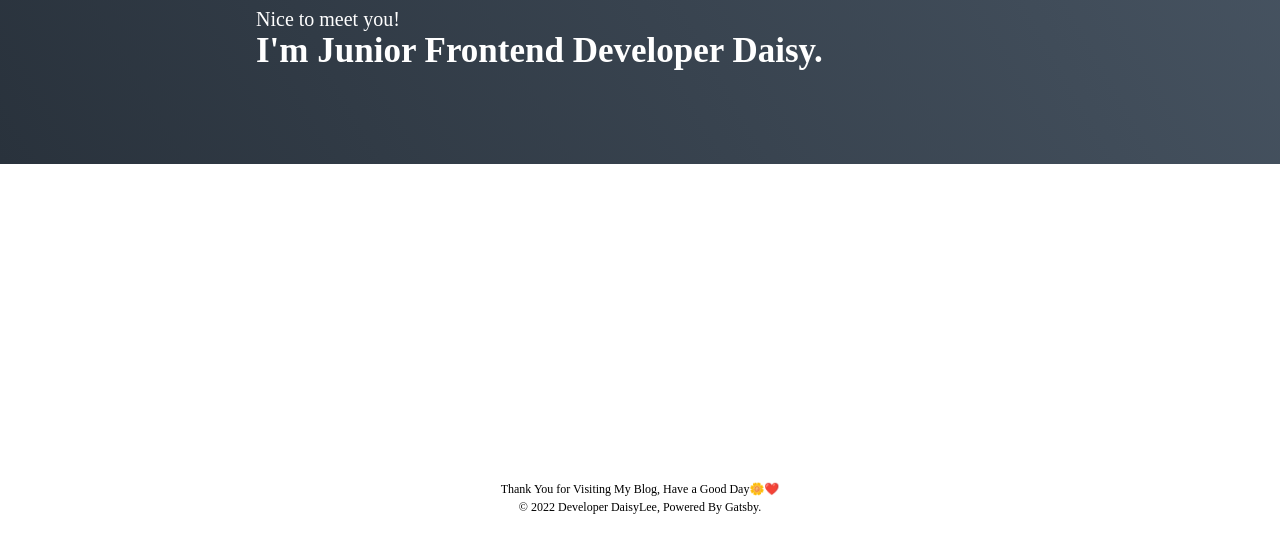
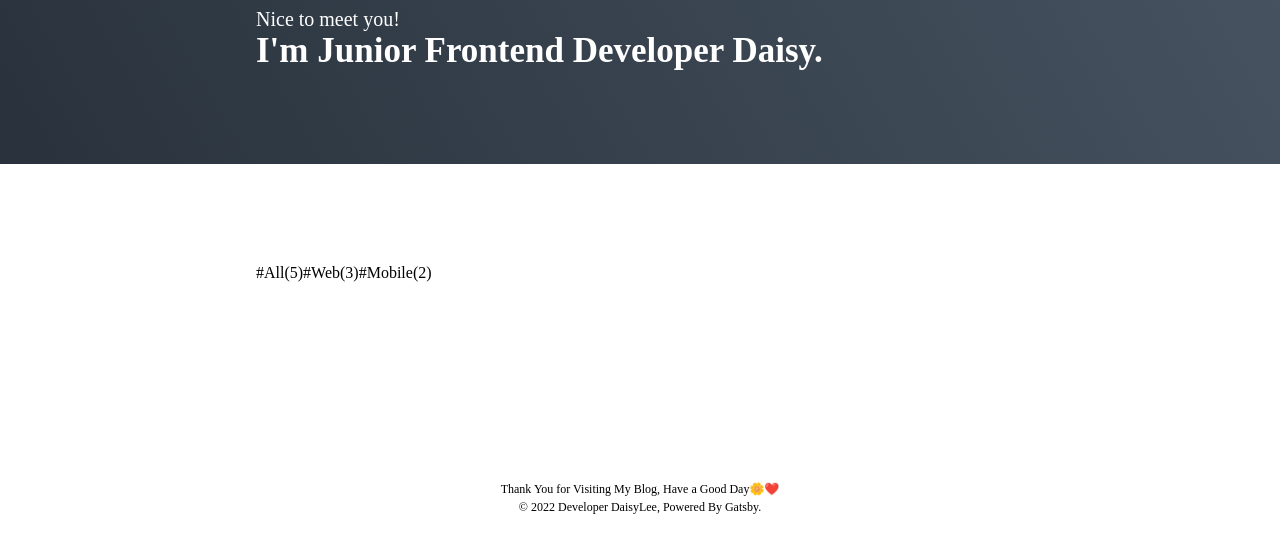
Before and after one commit to ddaisylee/daisylee.blog, a Gatsby site: page / in a window 1280 px wide. Shown: the part 236-788 px from the top of the page. Built offline with nearby package versions, Linux system fonts and the light colour scheme; Gatsby itself is replaced by a stand-in of ours; a web font is replaced by a local one.

Commit message:
Feature: CategoryList 컴포넌트 생성

```diff
--- /dev/null
+++ b/src/components/Main/CategoryList.tsx
@@ -0,0 +1,47 @@
+import React, {FunctionComponent} from 'react';
+import styled from '@emotion/styled';
+
+/*
+받아올 데이터 리스트
+{
+    "selectedCategory": "Web",
+    categoryList: {
+        "All": 5,
+        "Web": 3,
+        "Mobile": 2
+    }
+}
+*/
+
+//index.tsx에서 받아온 props값의 타입을 지정합니다.
+export type CategoryListProps = {
+    selectedCategory: string
+    categoryList: {
+        [key: string]: number
+    }
+}
+
+const CategoryListWrapper = styled.div`
+    display: flex;
+    flex-wrap: wrap;
+    width: 768px;
+    margin: 100px auto 0;
+`
+//Object.entries(객체)는 [key, value]쌍의 배열로 반환합니다.
+//배열로 반환하기 때문에 map 메서드를 사용해 순차적으로 나열할 수 있습니다.
+const CategoryList: FunctionComponent<CategoryListProps> = function({
+    selectedCategory,
+    categoryList,
+}){
+    return(
+        <CategoryListWrapper>
+            {Object.entries(categoryList).map(([name, count])=>(
+                <div key={name}>
+                    #{name}({count})
+                </div>
+            ))}
+        </CategoryListWrapper>
+    )
+}
+
+export default CategoryList;
--- a/src/pages/index.tsx
+++ b/src/pages/index.tsx
@@ -5,6 +5,14 @@
 import GlobalStyle from 'components/Common/GlobalStyle';
 import Introduction from 'components/Main/Introduction';
 import Footer from 'components/Common/Footer';
+import CategoryList from 'components/Main/CategoryList';
+
+//categoryList props에 전달할 더미 데이터 생성
+const CATEGORY_LIST = {
+    All: 5,
+    Web: 3,
+    Mobile: 2
+}
 
 const Container = styled.div`
     display: flex;
@@ -17,6 +25,7 @@
         <Container>
             <GlobalStyle />
             <Introduction />
+            <CategoryList selectedCategory='Web' categoryList={CATEGORY_LIST}/>
             <Footer />
         </Container>
     )
```
